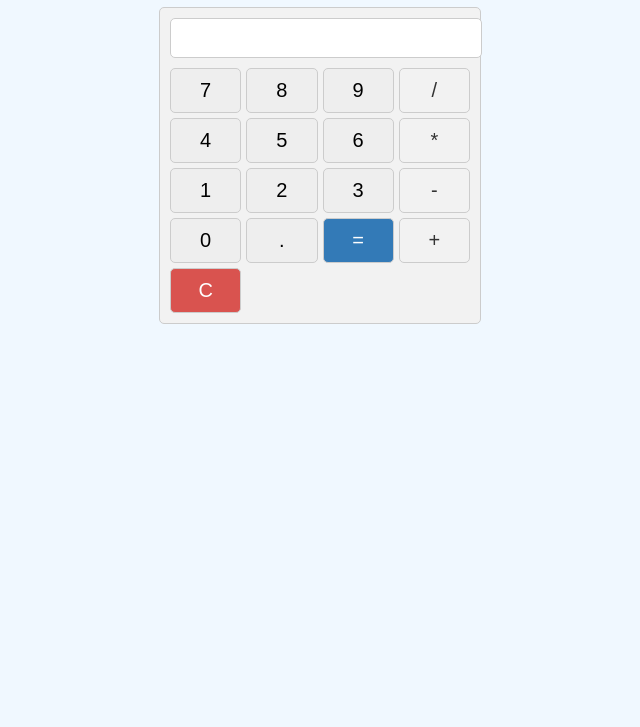
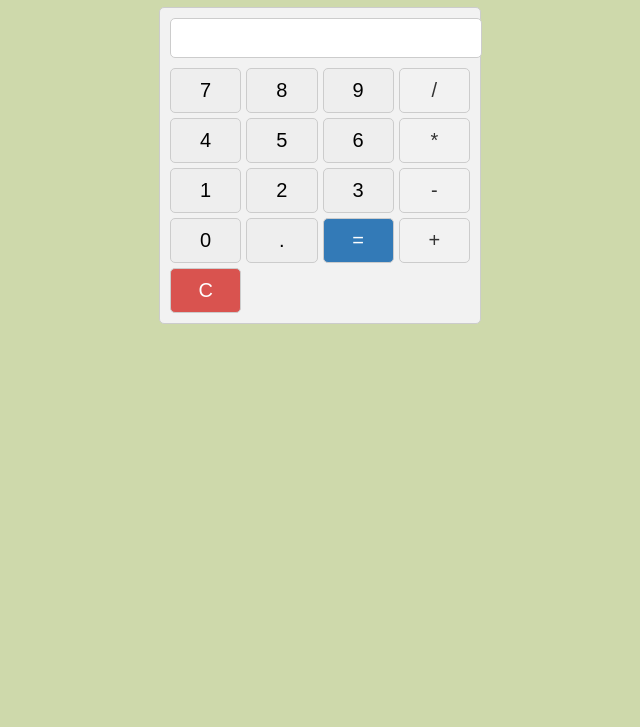
Before and after one commit to yusuf7758/Testing, a plain HTML site: page calculators.html in a window 1280 px wide. Shown: the part 73-800 px from the top of the page, without its empty margins (320-960 px from the left). Drawn offline with nearby package versions, Linux system fonts and the light colour scheme.

Commit message:
colour changes

```diff
--- a/styles.css
+++ b/styles.css
@@ -1,5 +1,5 @@
 body{
-background-color: aliceblue;
+background-color: rgb(206, 217, 171);
 }
 
 .heading{
```
